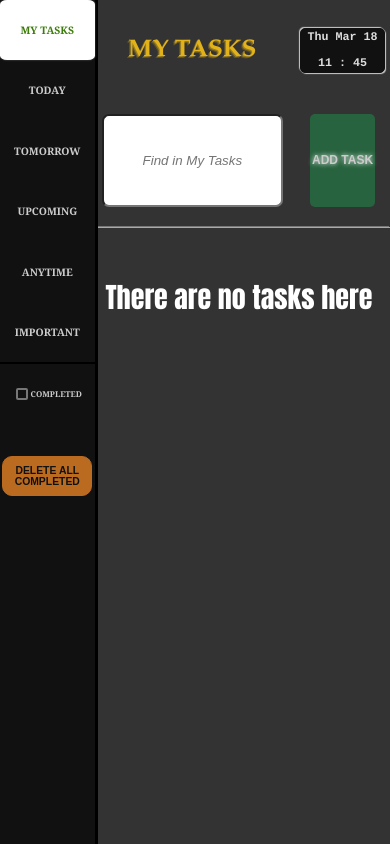
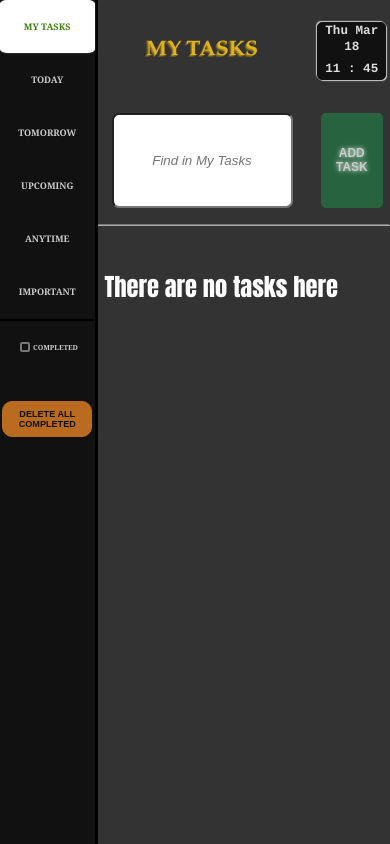
Before and after one commit to SergZu/ToDo-List-App, a React app: page / in a window 390 px wide. Built offline with nearby package versions, Linux system fonts and the light colour scheme.

Commit message:
Added media queries, custom checkboxes and wai-area attributes

```diff
--- a/src/components/App/index.tsx
+++ b/src/components/App/index.tsx
@@ -4,7 +4,7 @@ import TaskListFilter from '../TaskListFilter';
 import { ListFilters, taskType } from '../types';
 import './styles.scss';
 import { pushToStorage, getFromStorage } from '../../storageUtils';
-/* TODO :  2.do media queries 3.do manifest and service worker for PWA */
+/* TODO :  2.do media queries for landscapes and try span block over task checkbox input 2. add list attr to category input and hidden datalist with categories 3.do manifest and service worker for PWA */
 const App = function() {
 
     const [data , setData] = useState(  getFromStorage() );
@@ -74,7 +74,7 @@ const App = function() {
     };
 
     return (
-        <div className='TaskListApp'>
+        <div className='TaskListApp' role="application">
             <TaskListFilter currentFilter={currentFilter} changeFilter={changeFilter} deleteCompleted={deleteAllCompleted}
             showCompleted={showCompleted} changeViewCompletedSetting={changeViewCompletedSetting} />
             <TaskList tasks={data} currentFilter={currentFilter} editTask={editTask} addTask={addTask} deleteTask={deleteTask}
--- a/src/components/EditTask/index.tsx
+++ b/src/components/EditTask/index.tsx
@@ -12,7 +12,8 @@ const EditTask = function(props : EditTaskProps) {
      const onChangeTextHandler : React.ChangeEventHandler<HTMLTextAreaElement> = (evt) => {
         setTaskError(false);
         const newData = {...taskData};
-        newData.text = evt.currentTarget.value;
+        const taskText  = evt.currentTarget.value.length < 150 ? evt.currentTarget.value : `${evt.currentTarget.value.slice(0, 150)}...`;
+        newData.text = taskText;
         changeTaskData(newData);
     };
 
@@ -32,7 +33,8 @@ const EditTask = function(props : EditTaskProps) {
 
     const onChangeCategoryHandler : React.ChangeEventHandler<HTMLInputElement> = (evt) => {
         const newData = {...taskData};
-        newData.category = evt.currentTarget.value;
+        const taskCategory = evt.currentTarget.value.length < 40 ? evt.currentTarget.value : `${evt.currentTarget.value.slice(0, 40)}...`
+        newData.category = taskCategory;
         changeTaskData(newData);
     };
 
--- a/src/components/EditTask/styles.scss
+++ b/src/components/EditTask/styles.scss
@@ -1,5 +1,6 @@
 .task-editable {
     border-top: 1px solid #aaa;
+    border-bottom: 1px solid #aaa;
     padding: 0.5rem 0;
     grid-column-start: 1;
     grid-column-end: -1;
@@ -14,14 +15,20 @@
     box-shadow: 0 -1px 1px #777;
     & input,
     & textarea {
-
+        font-size: .9rem;
         &:focus {
             outline: none;
-            box-shadow: 0 0 10px rgb(211, 123, 9);
+            box-shadow: 0 0 10px 5px rgb(211, 123, 9);
         }
         &:hover,:active {
-            box-shadow: 0 0 10px rgb(211, 123, 9);
+            box-shadow: 0 0 10px 5px rgb(211, 123, 9);
         }
+    }
+    @media screen and (min-width: 992px) {
+        width: 50%;
+        grid-template: 'mode mode im_flag im_flag'
+                       'text text category category'
+                       'schedule schedule cancel apply';
     }
 }
 
@@ -29,6 +36,9 @@
     grid-area: mode;
     margin: auto;
     text-transform: uppercase;
+    @media screen and (min-width: 601px) {
+        font-size: 1.5rem;
+    }
 }
 
 .taskEdit-text {
@@ -42,6 +52,22 @@
         font-style: italic;
         text-align: center;
     }
+    @media screen and (min-width: 601px) {
+        width: 75%;
+        margin: 0 auto;
+        font-size: 1rem;
+        &::placeholder {
+            font-size: 1rem;
+        }
+    }
+    @media screen and (min-width: 992px) {
+        width: 90%;
+        margin: 2rem auto;
+        font-size: 1.25rem;
+        &::placeholder {
+            font-size: 1.25rem;
+        }
+    }
 }
 
 .invalid {
@@ -50,7 +76,6 @@
     &::placeholder {
         color:rgb(112, 3, 3);
         font-weight: bold;
-        text-align: center;
     }
 }
 
@@ -63,6 +88,10 @@
     background: url('../../icons/star.png') center no-repeat;
     background-size: contain;
     box-shadow: 0 0 1px #aaa;
+    @media screen and (min-width: 601px) {
+        height: 2.25rem;
+        width: 2.25rem;
+    }
 }
 
 .highlight {
@@ -73,11 +102,14 @@
     grid-area: schedule;
     margin: auto;
     text-align: center;
+    @media screen and (min-width: 601px) {
+        width: 25%;
+        margin: 0 auto;
+    }
 }
 
 .taskEdit-btn__schedule {
     grid-area: schedule;
-    margin: 0 25%;
     padding: 0.25rem 0;
     text-transform: uppercase;
     color: #222;
@@ -87,17 +119,39 @@
     border: 1px solid #111;
     border-radius: 10px;
     box-shadow: 0 0 5px rgb(238, 247, 214);
+    @media screen and (min-width: 601px) {
+        width: 25%;
+        margin: 0 auto;
+    }
+    @media screen and (min-width: 601px) {
+        width: 50%;
+        margin: 1rem auto;
+    }
 }
 
 .taskEdit-category {
     grid-area: category;
     margin: 0 2.5%;
-    padding: 0.25rem 0;
+    padding: .25rem 0;
     border: 1px solid #777;
     border-radius: 5px;
     &::placeholder {
         text-align: center;
         font-style: italic;
+    }
+    @media screen and (min-width: 601px) {
+        width: 60%;
+        margin: 0 auto;
+        &::placeholder {
+            font-size: .75rem;
+        }
+    }
+    @media screen and (min-width: 992px) {
+        font-size: .9rem;
+        margin: 3rem auto;
+        &::placeholder {
+            font-size: .9rem;
+        }
     }
 }
 
@@ -109,10 +163,14 @@
     border-radius: 50%;
     &:focus {
         outline: none;
-        box-shadow: 0 0 10px rgb(236, 207, 169);
+        box-shadow: 0 0 10px 5px rgb(236, 207, 169);
     }
     &:hover,:active {
-        box-shadow: 0 0 10px rgb(236, 207, 169);
+        box-shadow: 0 0 10px 5px rgb(236, 207, 169);
+    }
+    @media screen and (min-width: 601px) {
+        width: 3.25rem;
+        height: 3.25rem;
     }
 }
 
--- a/src/components/Task/index.tsx
+++ b/src/components/Task/index.tsx
@@ -20,6 +20,7 @@ import './style.scss';
     const remainTime = expiredDate !== '' ? computeTimeDiff(Number(expiredDate)) : '';
     const importantFlagClass = important ? 'task-element-important' : 'task-element-common';
     const remainTimeblockClass = remainTime.length !== 0 ? 'task-element-date' : 'hidden';
+    const taskCheckboxClass = complete ? 'taskCheckbox taskChecked' : 'taskCheckbox';
 
     const editModeLayout = (
             <EditTask toggleMode={toggleMode} currentDate={currentDate} task={taskData} editTask={editTask} />
@@ -27,8 +28,9 @@ import './style.scss';
     const taskElementLayout = (
                 <div className='task-element'>
                                 <div className={importantFlagClass}></div>
-                                <input type='checkbox' checked={complete} onChange={onCompleteHandler} id={`taskElement-${id}`} onKeyPress={onCompleteKeyPressHandler} />
-                                <label htmlFor={`taskElement-${id}`} className='task-element-text'>{text}</label>
+                                <span className={taskCheckboxClass} role='checkbox' aria-checked={complete} aria-labelledby={`taskElement-${id}`}
+                                onClick={onCompleteHandler} onKeyPress={onCompleteKeyPressHandler} tabIndex={0} />
+                                <label className='task-element-text' id={`taskElement-${id}`} onClick={onCompleteHandler}>{text}</label>
                                 <div className='task-elemen-btns'>
                                         <span className={remainTimeblockClass}>{remainTime}</span>
                                         <button className='task-element-btn__edit' onClick={onEditTaskHandler}></button>
--- a/src/components/Task/style.scss
+++ b/src/components/Task/style.scss
@@ -6,17 +6,19 @@
     margin: 0 .5rem;
     padding-bottom: .5rem;
     max-width: 100%;
-    border-bottom: 1px solid rgba(255, 255, 255, 0.1);
 }
 
 .task-element [type=checkbox] {
     margin: 0 .5rem;
     &:focus {
         outline: none;
-        box-shadow: 0 0 10px rgb(212, 214, 112);
+        box-shadow: 0 0 10px 5px rgb(212, 214, 112);
     }
     &:hover,:active {
-        box-shadow: 0 0 10px rgb(212, 214, 112);
+        box-shadow: 0 0 10px 5px rgb(212, 214, 112);
+    }
+    @media screen and (min-width: 601px) {
+        display: none;
     }
 }
 
@@ -40,14 +42,61 @@
     @extend %important-block;
 }
 
+.taskCheckbox {
+        display: inline-block;
+        vertical-align: middle;
+        width: 1.25rem;
+        height: 1.25rem;
+        margin: 0 0.5rem;
+        border: 2px solid #999;
+        border-radius: 4px;
+        &:focus {
+            outline: none;
+            box-shadow: 0 0 10px 5px rgb(212, 214, 112);
+        }
+        &:hover,:active {
+            box-shadow: 0 0 10px 5px rgb(212, 214, 112);
+        }
+}
 
+.taskChecked {
+    display: inline-block;
+    vertical-align: middle;
+    width: 1.25rem;
+    height: 1.25rem;
+    margin: 0 0.5rem;
+    border: 2px solid #999;
+    border-radius: 4px;
+    box-shadow:
+        inset 0 0 0 3px #333,
+        5px 5px 0 8px rgb(170, 151, 224) inset,
+        5px -5px 0 8px rgb(170, 151, 224) inset;
+    &:focus {
+        outline: none;
+        box-shadow: 0 0 10px 5px rgb(212, 214, 112),
+        inset 0 0 0 3px #333,
+        5px 5px 0 8px rgb(170, 151, 224) inset,
+        5px -5px 0 8px rgb(170, 151, 224) inset;
+    }
+    &:hover,:active {
+        box-shadow: 0 0 10px 5px rgb(212, 214, 112),
+        inset 0 0 0 3px #333,
+        5px 5px 0 8px rgb(170, 151, 224) inset,
+        5px -5px 0 8px rgb(170, 151, 224) inset;
+    }
+}
 
 .task-element-text {
-    font-size: 1.25rem;
-    [type=checkbox]:checked + & {
+    font-size: 1rem;
+    line-height: 1.25;
+    .taskChecked + & {
         text-decoration: line-through;
     }
+    @media screen and (min-width: 601px) {
+        font-size: 1.15rem;
+    }
 }
+
 
 .task-element-date {
     display: flex;
@@ -58,25 +107,33 @@
 }
 
 .task-elemen-btns {
-    display: flex;
+    display: inline-flex;
     align-items: center;
     justify-content: center;
-    margin: .75rem auto;
+    margin: .75rem .5rem;
+    @media screen and (min-width: 992px) {
+        display: inline-flex;
+    }
 }
 
 %task-element-btn {
-    width: 1.75rem;
-    height: 1.75rem;
+    width: 1rem;
+    height: 1rem;
     padding: .75rem;
     margin: 0 .5rem;
     border: 1px solid transparent;
     border-radius: 5px;
     &:focus {
         outline: none;
-        box-shadow: 0 0 10px rgb(212, 214, 112);
+        box-shadow: 0 0 10px 5px rgb(212, 214, 112);
     }
     &:hover,:active {
-        box-shadow: 0 0 10px rgb(212, 214, 112);
+        box-shadow: 0 0 10px 5px rgb(212, 214, 112);
+    }
+    @media screen and (min-width: 601px) {
+        width: 1.5rem;
+        height: 1.5rem;
+        border-radius: 10px;
     }
 }
 
--- a/src/components/TaskList/styles.scss
+++ b/src/components/TaskList/styles.scss
@@ -3,4 +3,7 @@
     margin: 0;
     margin-left: 25%;
     background-color: #444;
+    @media screen and (min-width: 992px) {
+        margin-left: 20%;
+    }
 }
--- a/src/components/TaskListContent/styles.scss
+++ b/src/components/TaskListContent/styles.scss
@@ -9,6 +9,9 @@
     list-style-type: none;
     border-top: 1px solid #aaa;
     box-shadow: -1px -1px #777;
+    @media screen and (min-width: 992px) {
+        margin-left: 20%;
+    }
 }
 
 .task-list-content-categories {
@@ -31,6 +34,9 @@
     font-size: 1.65rem;
     font-weight: bold;
     color: #fff;
+    @media screen and (min-width: 601px) {
+        font-size: 2.25rem;
+    }
 }
 
 #task-list__no-tasks {
--- a/src/components/TaskListFilter/index.tsx
+++ b/src/components/TaskListFilter/index.tsx
@@ -6,7 +6,7 @@ const TaskListFilter = function(props : FilterProps) {
 
     const { currentFilter, changeFilter, deleteCompleted, showCompleted, changeViewCompletedSetting } = props;
 
-    const showCompletedCheckClass = showCompleted ? 'TaskListFilter-completed  checked' : 'TaskListFilter-completed';
+    const showCompletedCheckClass = showCompleted ? 'TaskListFilter-checkbox  checked' : 'TaskListFilter-checkbox';
     const filtersClassName = 'TaskListFilter-item';
     const activeFilterClassName = 'TaskListFilter-item active';
     const onClickHandler : React.MouseEventHandler = (evt) => {
@@ -24,8 +24,9 @@ const TaskListFilter = function(props : FilterProps) {
         if (evt.key === 'Enter') deleteCompleted()
     };
 
+
     return (
-        <aside className='TaskListFilter'>
+        <aside className='TaskListFilter' role="navigation" aria-label="Primary">
             <div className={currentFilter === 'All' ? activeFilterClassName : filtersClassName} id='All'
                 onClick={onClickHandler} onKeyPress={onKeyPressHandler} tabIndex={1} >My Tasks</div>
             <div className={currentFilter === 'Today' ? activeFilterClassName : filtersClassName} id='Today'
@@ -38,9 +39,11 @@ const TaskListFilter = function(props : FilterProps) {
                 onClick={onClickHandler} onKeyPress={onKeyPressHandler} tabIndex={1}>Anytime</div>
             <div className={currentFilter === 'Important' ? activeFilterClassName : filtersClassName} id='Important'
                 onClick={onClickHandler} onKeyPress={onKeyPressHandler} tabIndex={1}>Important</div>
-            <label className={showCompletedCheckClass} tabIndex={1} onKeyPress={onKeyPressCheckedHandler}>
-                <input type="checkbox" checked={showCompleted} onChange={changeViewCompletedSetting} /><span>Completed</span>
-            </label>
+            <div className='TaskListFilter-completed'>
+                <span role="checkbox" aria-checked={showCompleted} aria-labelledby="TaskListFilter-checkbox__text" className={showCompletedCheckClass}
+                onClick={changeViewCompletedSetting} onKeyPress={onKeyPressCheckedHandler} tabIndex={1} />
+                    <label id='TaskListFilter-checkbox__text' onClick={changeViewCompletedSetting} >Completed</label>
+            </div>
             <button className='TaskListFilter-btn__delete' onClick={deleteCompleted} onKeyPress={onKeyPressDeleteBtnHandler}>Delete all completed</button>
         </aside>
     )
--- a/src/components/TaskListFilter/styles.scss
+++ b/src/components/TaskListFilter/styles.scss
@@ -7,18 +7,44 @@
     margin: 0 3px;
     border: 2px solid #777;
     border-radius: 2px;
+    &:focus {
+        outline: none;
+        box-shadow: 0 0 10px 5px rgb(211, 123, 9);
+    }
+    &:hover, &:active {
+        box-shadow: 0 0 10px 5px rgb(211, 123, 9);
+    }
+    @media screen and (min-width: 601px) {
+
+    width: 1rem;
+    height: 1rem;
+    margin: 0 .5rem;
+    }
 }
 
 %filter-checkbox__checked {
     @extend %filter-checkbox;
-    box-shadow: 1px 1px 1px #111 inset,
-        -1px -1px 1px #111 inset,
-        5px 5px 5px #ccc inset,
-        -5px -5px 5px #ccc inset;
+    box-shadow: inset 0 0 0 2px #111,
+                inset 0 10px 10px #ccc,
+                inset 0 -10px 10px #ccc;
+
+        &:focus {
+            outline: none;
+            box-shadow: 0 0 10px 5px rgb(211, 123, 9),
+                        inset 0 0 0 2px #111,
+                        inset 0 10px 10px #ccc,
+                        inset 0 -10px 10px #ccc;
+        }
+        &:hover, &:active {
+            box-shadow: 0 0 10px 5px rgb(211, 123, 9),
+                        inset 0 0 0 2px #111,
+                        inset 0 10px 10px #ccc,
+                        inset 0 -10px 10px #ccc;;
+        }
 }
 
 .TaskListFilter {
-    font: bold 0.65rem/1 Georgia, sans-serif;
+    font: bold .65rem/1 Georgia, sans-serif;
     text-transform: uppercase;
     font-weight: 600;
     position: fixed;
@@ -32,6 +58,12 @@
     align-items: center;
     background-color: #111;
     color: #ccc;
+    @media screen and (min-width: 601px) {
+        font-size: .9rem;
+    }
+    @media screen and (min-width: 992px) {
+        width: 20%;
+    }
 }
 
 .TaskListFilter-item {
@@ -48,7 +80,7 @@
         box-shadow: inset 0 0 10px rgb(184, 175, 50);
     }
     @media screen and (max-height: 500px){
-        padding: 0.5rem 0;
+        padding: .5rem 0;
     }
 }
 
@@ -68,39 +100,31 @@
     padding: 1.5rem 0;
     width: 100%;
     display: block;
-    font-size: 0.5rem;
+    font-size: .5rem;
     border-top: 2px solid #000;
     text-align: center;
-    input {
-        display: none;
-    }
-    span::before {
-        @extend %filter-checkbox;
-    }
-    span {
+    #TaskListFilter-checkbox__text {
         display: inline-block;
         margin: 0 auto;
-    }
-    &:focus {
-        outline: none;
-        box-shadow: inset 0 0 10px rgb(211, 123, 9);
-    }
-    &:hover, &:active {
-        box-shadow: inset 0 0 10px rgb(211, 123, 9);
+        @media screen and (min-width: 601px){
+           font-size: .75rem;
+        }
     }
 }
 
+.TaskListFilter-checkbox {
+    @extend %filter-checkbox;
+}
+
 .checked {
-    span::before {
-        @extend %filter-checkbox__checked;
-    }
+    @extend %filter-checkbox__checked;
 }
 
 .TaskListFilter-btn__delete {
     margin-top: 2rem;
     padding: 0.5rem 0;
     width: 95%;
-    font-size: 0.65rem;
+    font-size: .65rem;
     color: #111;
     text-transform: uppercase;
     font-weight: 700;
@@ -112,9 +136,12 @@
     }
     &:focus {
         outline: none;
-        box-shadow: 0 0 10px rgb(212, 214, 112);
+        box-shadow: 0 0 10px 5px rgb(212, 214, 112);
     }
     &:hover {
-        box-shadow: 0 0 10px rgb(212, 214, 112);
+        box-shadow: 0 0 10px 5px rgb(212, 214, 112);
+    }
+    @media screen and (min-width: 601px) {
+        font-size: .9rem;
     }
 }
--- a/src/components/TaskListTitle/styles.scss
+++ b/src/components/TaskListTitle/styles.scss
@@ -1,16 +1,30 @@
 .TaskListTitle {
     margin: 0 0 0 25%;
     height: 25vh;
+    min-height: fit-content;
     display: grid;
     grid-template-columns: 2fr 1fr;
     grid-template-rows: 1fr 1fr;
-    gap: 0.5rem;
-    transition: height ease 0.25s;
+    gap: .5rem;
+    transition: height ease-out 0.2s;
+    will-change: height;
+    @media screen and (max-width: 300px) {
+        grid-template-columns: minmax(90px, 3fr) minmax(60px, 2fr);
+        grid-template-rows: 3fr 2fr;
+    }
+    @media screen and (min-width: 601px) {
+        grid-template-columns: 3fr 1fr;
+
+    }
+    @media screen and (min-width: 992px) {
+        margin-left: 20%;
+    }
 }
 
 .open {
     height: 50vh;
     grid-template-rows: 1fr 3fr;
+
 }
 
 
@@ -23,21 +37,35 @@
     display: flex;
     justify-content: center;
     align-items: center;
+    @media screen and (min-width: 601px) {
+        font-size: 2.25rem;
+        text-shadow: -1px 1px 0 hsla(46, 80%, 47%, 0.6),
+                     -2px 2px 0 hsla(46, 80%, 47%, 0.5),
+                     -3px 3px 0 hsla(46, 80%, 47%, 0.4);
+    }
 }
 
 .TaskListTitle-time {
     margin: auto 5%;
+    padding: .1rem;
     text-align: center;
     display: flex;
     flex-direction: column;
     align-items: center;
-    gap: 0.5rem;
-    font: bold 3vw/1.5 Courier, monospace;
+    gap: .5rem;
+    font: bold .9rem/1.25 Courier, monospace;
     background-color: #111;
     border: 1px solid #111;
     border-radius: 5px;
     box-shadow: 1px 1px 1px #ccc,
     -1px -1px 1px #ccc;
+    @media screen and (min-width: 601px) {
+        margin: 1.5rem auto;
+    }
+    @media screen and (min-width: 768px) {
+        font-size: 18px;
+        padding: .25rem;
+    }
 }
 
 .TaskListTitle-search {
@@ -49,17 +77,35 @@
     }
     &:focus {
         outline: none;
-        box-shadow: 0 0 10px rgb(211, 123, 9);
+        box-shadow: 0 0 10px 5px rgb(211, 123, 9);
     }
     &:hover,:active {
-        box-shadow: 0 0 10px rgb(211, 123, 9);
+        box-shadow: 0 0 10px 5px rgb(211, 123, 9);
+    }
+    @media screen and (max-width: 300px) {
+        margin: .25rem 0;
+        &::placeholder {
+            font-size: 1rem;
+        }
+    }
+    @media screen and (min-width: 301px) {
+        margin: .25rem 1rem;
+    }
+    @media screen and (min-width: 601px) {
+        width: 350px;
+        max-height: 100px;
+        margin: 1rem auto;
+        &::placeholder {
+            font-size: 1rem;
+            text-align: center;
+        }
     }
 }
 
 .TaskListTitle-add {
     text-transform: uppercase;
-    margin: 0.25rem auto;
-    font-size: 0.75rem;
+    margin: .25rem auto;
+    font-size: .75rem;
     font-weight: bold;
     background-color: rgb(39, 99, 62);
     border: 2px solid rgba(39, 99, 62, 0.25);
@@ -76,4 +122,16 @@
     &:active {
         filter: saturate(300%);
     }
+    @media screen and (max-width: 300px) {
+        margin-right: 0.25rem;
+    }
+    @media screen and (min-width: 301px) {
+        font-size: .85rem;
+        margin: .25rem .5rem;
+    }
+    @media screen and (min-width: 601px) {
+        border-radius: 10px;
+        max-width: 125px;
+        max-height: 50px;
+    }
 }
--- a/src/index.scss
+++ b/src/index.scss
@@ -4,8 +4,18 @@
     padding: 0;
 }
 
+html {
+    font-size: 14px;
+
+    @media screen and (max-width: 300px) {
+        font-size: calc(7px + 1vw);
+    }
+    @media screen and (min-width: 601px) {
+        font-size: 16px;
+    }
+}
+
 body {
-    font-size: 12px;
     margin: 0 auto;
     min-height: 100vh;
     width: 100%;
--- a/src/template.html
+++ b/src/template.html
@@ -5,7 +5,7 @@
     <meta name="viewport" content="width=device-width, initial-scale=1.0, viewport-fit=cover">
     <meta name="description" content="ToDo list react app created by SergZu">
     <title>ToDo list</title>
-    <link rel="icon" type="image/x-icon" href="./favicon.ico">
+    <link rel="icon" type="image/x-icon" href="favicon.ico">
 </head>
 <body>
   <noscript>
```
